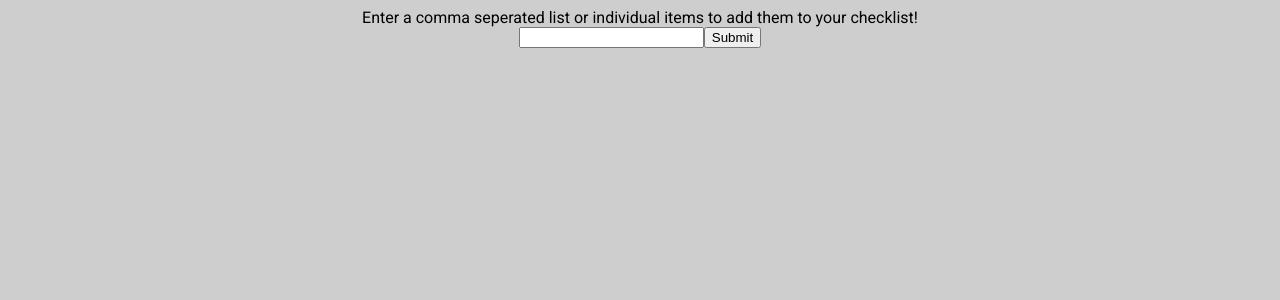
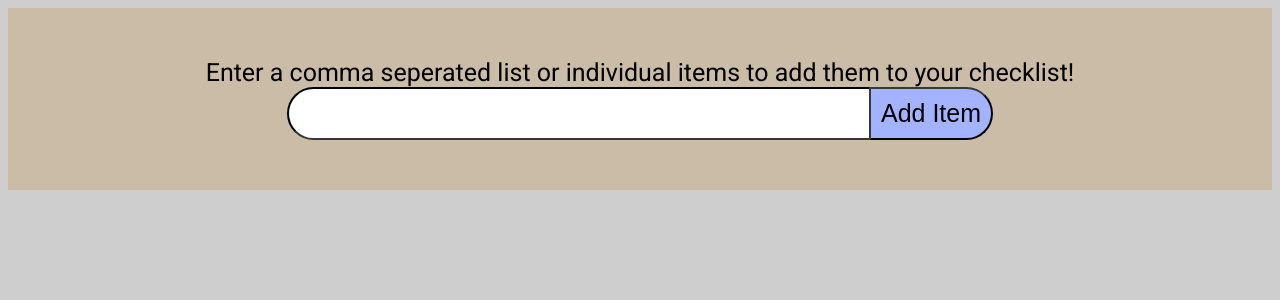
Before and after one commit to VeyGudTek/CheckList, a React (Vite) app: page / in a window 1280 px wide. Shown: the top 300 px of the page. Built offline with nearby package versions, Linux system fonts and the light colour scheme.

Commit message:
Added more styling

```diff
--- a/src/CheckList.jsx
+++ b/src/CheckList.jsx
@@ -3,7 +3,7 @@ import Input from "./Input"
 import Items from "./Items"
 
 function CheckList() {
-    const [fontSize, setFontSize] = useState(50)
+    const [fontSize, setFontSize] = useState(25)
 
     const [checkList, setCheckList] = useState([])
     const [doneList, setDoneList] = useState([])
@@ -17,7 +17,7 @@ function CheckList() {
 
     return (
         <div>
-            <Input handleSubmit={handleSubmit}/>
+            <Input handleSubmit={handleSubmit} fontSize={fontSize}/>
 
             {checkList.length != 0 && <Items items={checkList} startID={0} fontSize={fontSize}/>}
 
--- a/src/CheckListStyle.css
+++ b/src/CheckListStyle.css
@@ -7,6 +7,32 @@ body {
 
 .input{
     text-align: center;
+    padding: 50px;
+    background-color: rgb(203, 188, 167);
+}
+
+input[type=text] {
+    width: 50%;
+    box-sizing: border-box;
+    border-right-width: 0px;
+    padding: 10px;
+    border-color: rgb(56, 56, 56);
+    border-radius: 50px 0px 0px 50px;
+}
+
+input[type=text]:focus{
+    outline: solid rgb(120, 125, 130);
+}
+
+input[type=submit] {
+    background-color: rgb(163, 179, 255);
+    padding: 10px;
+    border-color: rgb(56, 56, 56);
+    border-radius: 0px 50px 50px 0px;
+}
+
+input[type=submit]:active {
+    background-color: rgb(99, 113, 182);
 }
 
 .items{
@@ -18,7 +44,11 @@ body {
 }
 
 .item{
+    text-align: center;
     display: inline-block;
     background-color: aqua;
-    width: auto;
+    min-width: 5%;
+    margin: 1%;
+    padding: 1%;
+    border-radius: 50px;
 }
--- a/src/Input.jsx
+++ b/src/Input.jsx
@@ -1,6 +1,6 @@
 import { useState } from "react"
 
-function Input({handleSubmit}){
+function Input({handleSubmit, fontSize}){
     const [text, setText] = useState("")
 
     const handleOnChange = (e) => {
@@ -8,12 +8,12 @@ function Input({handleSubmit}){
     }
 
     return (
-        <div className="input">
-            <span>Enter a comma seperated list or individual items to add them to your checklist!</span>
+        <div className="input" >
+            <span style={{fontSize: fontSize}}>Enter a comma seperated list or individual items to add them to your checklist!</span>
 
             <form onSubmit={(e) => handleSubmit(e, text)}>
-                <input type="text" value={text} onChange={handleOnChange}/>
-                <input type="submit"/>
+                <input type="text" value={text} onChange={handleOnChange} style={{fontSize: fontSize}}/>
+                <input type="submit" value={"Add Item"} style={{fontSize: fontSize}}/>
             </form>
         </div>
     )
```
